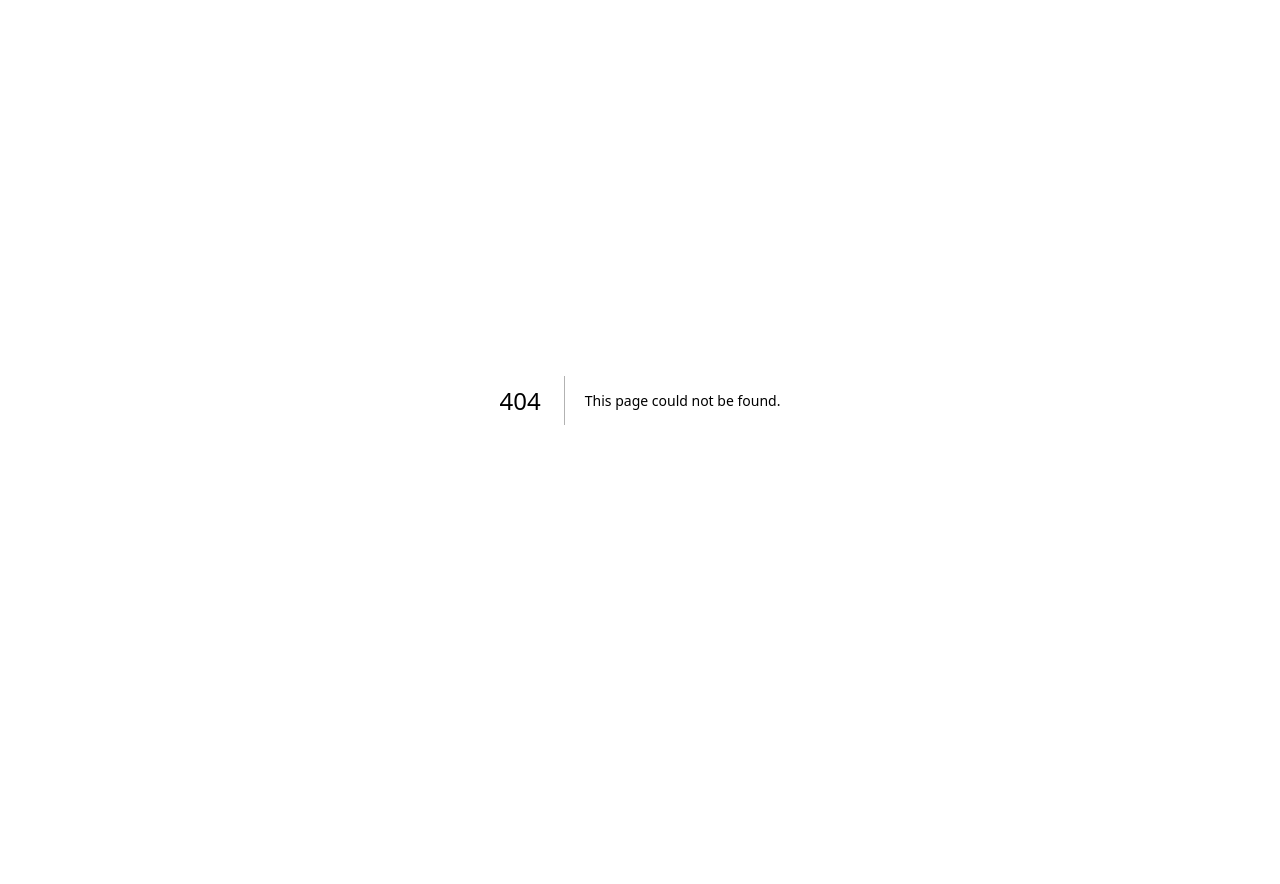
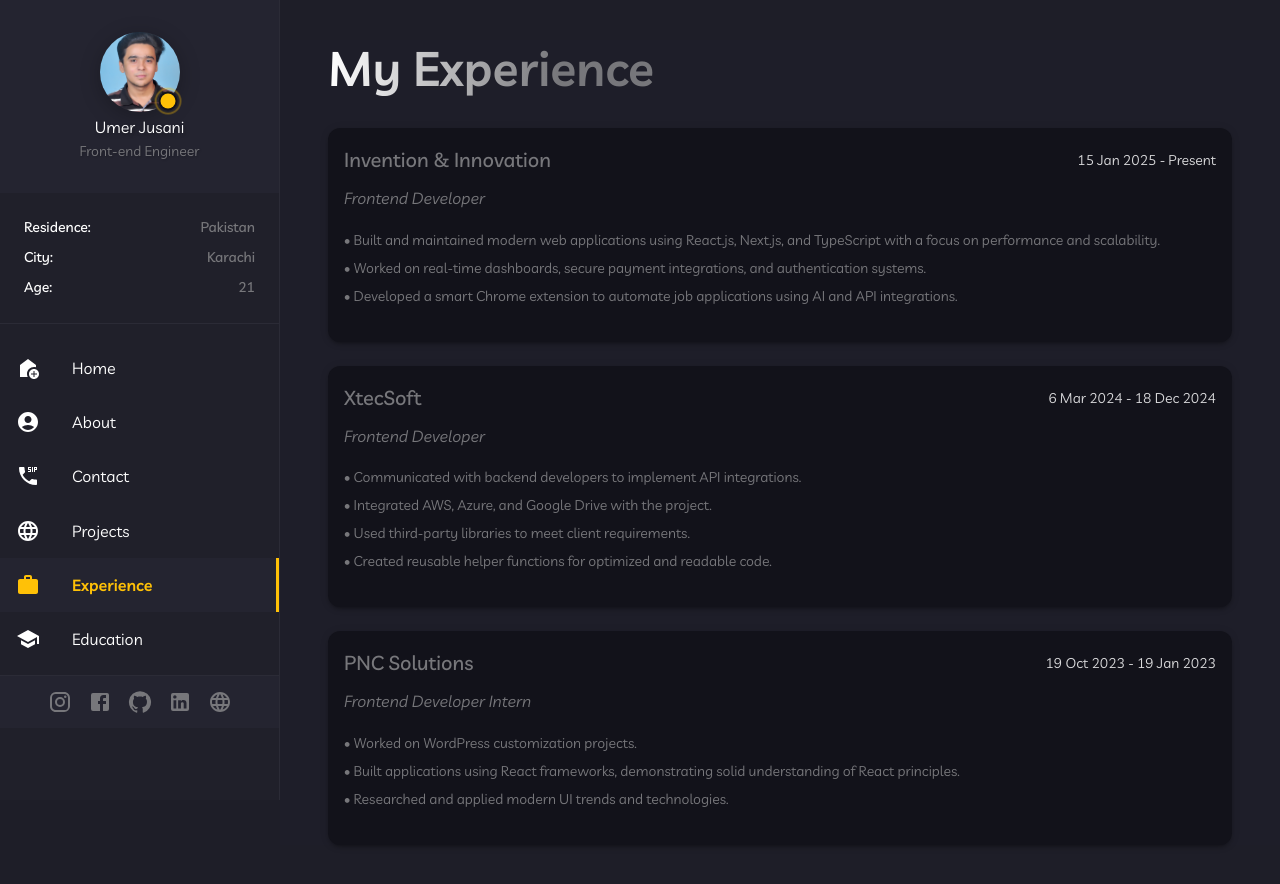
Before and after one commit to umer-jusani/portfolio-umerjusani, a Next.js app: page /dashboard/experience in a window 1280 px wide. Before the commit this address had no page. Before the commit the page ends 800 px from the top, so only its background shows below. Built offline with nearby package versions, Linux system fonts and the light colour scheme.

Commit message:
experience page in progress.

```diff
--- /dev/null
+++ b/src/app/dashboard/experience/page.js
@@ -0,0 +1,84 @@
+"use client";
+
+import { belowHeadSpacerBottom, pageTopSpacer, SectionHeadingVariant } from '@/constant'
+import { SectionHeading } from '@/shared/global-styling/Ui'
+import { Box, Card, CardContent, Container, List, ListItem, ListItemText, Stack, Typography } from '@mui/material';
+import React from 'react'
+import { motion } from 'framer-motion';
+import 'animate.css';
+
+const experiences = [
+    {
+        company: 'Invention & Innovation',
+        role: 'Frontend Developer',
+        date: '15 Jan 2025 - Present',
+        details: [
+            'Built and maintained modern web applications using React.js, Next.js, and TypeScript with a focus on performance and scalability.',
+            'Worked on real-time dashboards, secure payment integrations, and authentication systems.',
+            'Developed a smart Chrome extension to automate job applications using AI and API integrations.',
+        ],
+    },
+    {
+        company: 'XtecSoft',
+        role: 'Frontend Developer',
+        date: '6 Mar 2024 - 18 Dec 2024',
+        details: [
+            'Communicated with backend developers to implement API integrations.',
+            'Integrated AWS, Azure, and Google Drive with the project.',
+            'Used third-party libraries to meet client requirements.',
+            'Created reusable helper functions for optimized and readable code.',
+        ],
+    },
+    {
+        company: 'PNC Solutions',
+        role: 'Frontend Developer Intern',
+        date: '19 Oct 2023 - 19 Jan 2023',
+        details: [
+            'Worked on WordPress customization projects.',
+            'Built applications using React frameworks, demonstrating solid understanding of React principles.',
+            'Researched and applied modern UI trends and technologies.',
+        ],
+    },
+];
+
+const Experience = () => {
+    return (
+        <Container maxWidth="xl" sx={{ my: pageTopSpacer }}>
+            {/* Section Heading */}
+            <SectionHeading variant={SectionHeadingVariant} sx={belowHeadSpacerBottom}>My Experience</SectionHeading>
+
+            <Stack spacing={3}>
+                {experiences.map((exp, index) => (
+                    <motion.div
+                        key={index}
+                        className="animate__animated animate__fadeInUp"
+                        transition={{ delay: index * 0.3 }}
+                    >
+                        <Card sx={{ borderRadius: 3, boxShadow: 3, transition: 'all 0.3s ease', '&:hover': { transform: 'scale(1.05)', boxShadow: 8 } }}>
+                            <CardContent>
+                                <Box display="flex" justifyContent="space-between" alignItems="center" mb={1}>
+                                    <Typography variant="h6">{exp.company}</Typography>
+                                    <Typography variant="body2" color="text.secondary">
+                                        {exp.date}
+                                    </Typography>
+                                </Box>
+                                <Typography variant="subtitle1" color="text.primary" fontStyle="italic" gutterBottom>
+                                    {exp.role}
+                                </Typography>
+                                <List dense>
+                                    {exp.details.map((point, i) => (
+                                        <ListItem key={i} disablePadding>
+                                            <ListItemText primary={`• ${point}`} />
+                                        </ListItem>
+                                    ))}
+                                </List>
+                            </CardContent>
+                        </Card>
+                    </motion.div>
+                ))}
+            </Stack>
+        </Container>
+    );
+}
+
+export default Experience;
--- a/src/app/dashboard/home/page.js
+++ b/src/app/dashboard/home/page.js
@@ -5,10 +5,14 @@ import UiButton from '@/shared/pure-components/button/button'
 import { IconButton, Stack, Tooltip, Typography } from '@mui/material'
 import Image from 'next/image'
 import { Background, CodeTag } from './Ui'
+import { useRouter } from 'next/navigation'
 
 
 
 const HomePage = () => {
+    const router = useRouter()
+
+
     return (
         <>
             {/* Hero Section */}
@@ -36,7 +40,7 @@ const HomePage = () => {
                             <span className="bracket">&gt;</span>
                         </span>
                     </CodeTag>
-                    <UiButton variant='contained' sx={{ width: "fit-content" }}>Explore Now</UiButton>
+                    <UiButton variant='contained' sx={{ width: "fit-content" }} onClick={() => router.push("/dashboard/about")}>Explore Now</UiButton>
                 </Stack>
             </Background>
 
--- a/src/constant.js
+++ b/src/constant.js
@@ -5,6 +5,9 @@ export const flowSpacer = 6;
 export const ContainerSpacerY = "6rem";
 export const SectionHeadingVariant = "h3";
 export const pageTopSpacer = { md: 5, sm: 2, xs: 1 };
+export const belowHeadSpacerBottom = {
+    mb: { md: 4, xs: 2 },
+}
 
 
 export const socialMediaIcons = [
--- a/src/shared/assets/index.js
+++ b/src/shared/assets/index.js
@@ -18,13 +18,17 @@ import InstagramIcon from '@mui/icons-material/Instagram';
 import GitHubIcon from '@mui/icons-material/GitHub';
 import FacebookIcon from '@mui/icons-material/Facebook';
 import ShareIcon from '@mui/icons-material/Share';
+import WorkIcon from '@mui/icons-material/Work';
+import SchoolIcon from '@mui/icons-material/School';
 
-export { LanguageIcon, AddHomeIcon, AccountCircleIcon, ContactIcon, ProjectIcon, DesignServicesOutlinedIcon, ArticleIcon, InstagramIcon, LinkedInIcon, GitHubIcon, MediumIcon, FacebookIcon, MenuIcon, ChevronRightIcon, VisibilityIcon, VisibilityOffOutlinedIcon, ShareIcon }
+export { LanguageIcon, AddHomeIcon, AccountCircleIcon, ContactIcon, ProjectIcon, DesignServicesOutlinedIcon, ArticleIcon, InstagramIcon, LinkedInIcon, GitHubIcon, MediumIcon, FacebookIcon, MenuIcon, ChevronRightIcon, VisibilityIcon, VisibilityOffOutlinedIcon, ShareIcon, WorkIcon, SchoolIcon }
 
 // import from local assets
 import user from "./images/umer-jusani.jpg"
 import bannerImage from "./images/banner-image.jpg"
 import userBgLess from "./images/umer-jusani-bgless.png"
+
+
 import AvatarImage from "./images/avatar.webp"
 import MaterialUiIcon from "./images/material-ui-icon.svg"
 import FirebaseIcon from "./images/firebase-icon.svg"
--- a/src/shared/route.js
+++ b/src/shared/route.js
@@ -1,4 +1,4 @@
-import { AccountCircleIcon, AddHomeIcon, ContactIcon, ProjectIcon, DesignServicesOutlinedIcon, ArticleIcon } from "./assets";
+import { AccountCircleIcon, AddHomeIcon, ContactIcon, ProjectIcon, DesignServicesOutlinedIcon, ArticleIcon, WorkIcon, SchoolIcon } from "./assets";
 
 const routes = [
     {
@@ -21,6 +21,16 @@ const routes = [
         path: "/dashboard/projects",
         icon: <ProjectIcon />,
     },
+    {
+        name: "Experience",
+        path: "/dashboard/experience",
+        icon: <WorkIcon />,
+    },
+    {
+        name: "Education",
+        path: "/dashboard/education",
+        icon: <SchoolIcon />,
+    }
     // {
     //     name: "Services",
     //     path: "/dashboard/services",
```
Also changed, not shown: src/app/dashboard/projects/page.js (+4 -7 lines).
